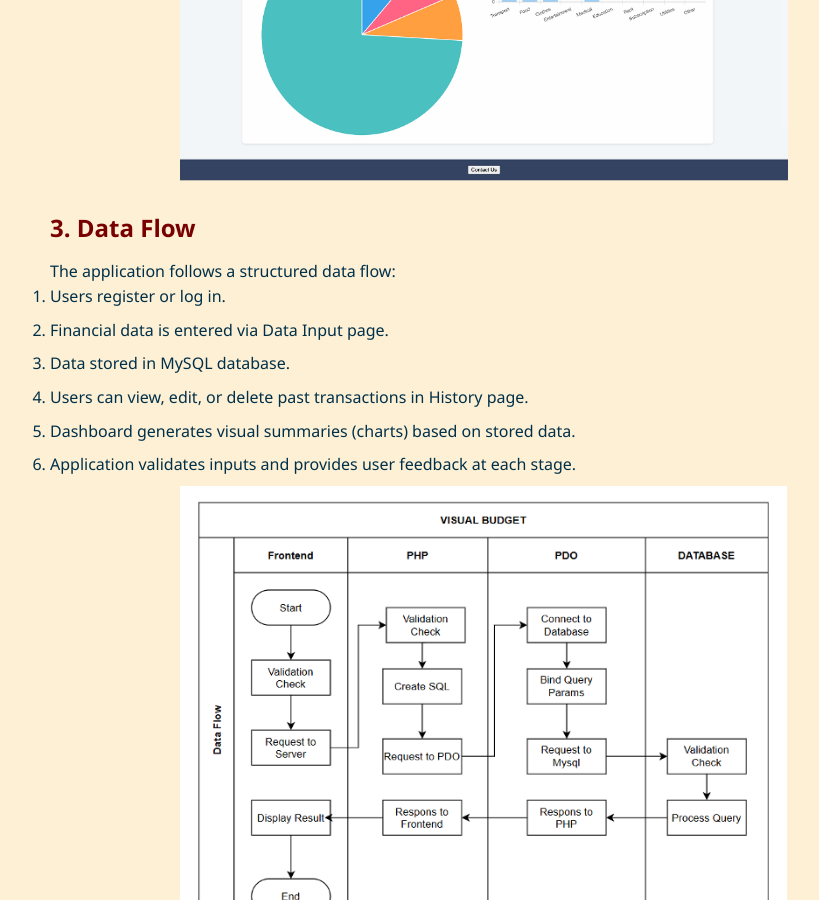
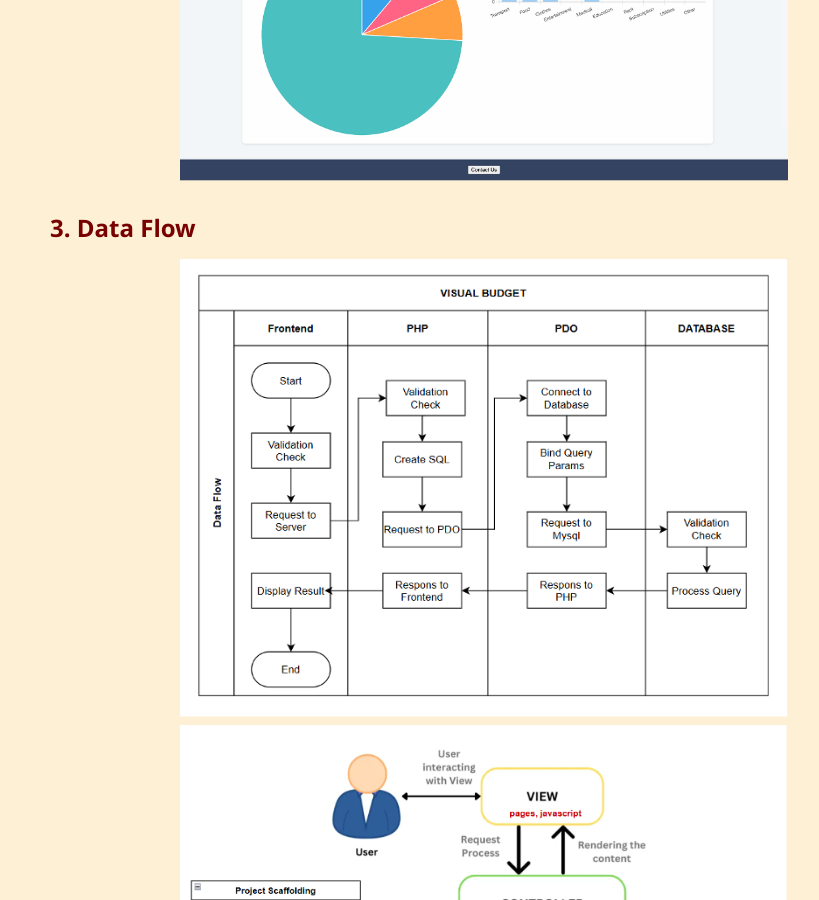
Before and after one commit to kang-tian/kang-tian.github.io, a Jekyll site: the page built from projects/Full-Stack-Interactive-Web-Application-for-Finance-Visualization/index.md, in a window 1280 px wide and 900 px high, scrolled down 5085 px. Shown: the whole window, without its empty margins (156-975 px from the left). Built offline with Jekyll 4.4.1, drawn with Linux system fonts in a browser that asks for light colours; our own code applies the rules of GitHub Pages for plain Markdown files; some of the changed text lies outside the part shown.

Commit message:
Update index.md

```diff
--- a/projects/Full-Stack-Interactive-Web-Application-for-Finance-Visualization/index.md
+++ b/projects/Full-Stack-Interactive-Web-Application-for-Finance-Visualization/index.md
@@ -17,7 +17,7 @@ VisualBudget is a web application that allows users to monitor and visualize the
 **Purpose:**
 - Help users gain clear insights into their financial habits.
 - Encourage budgeting, investment tracking, and long-term financial planning.
-- Facilitate the Visualization of the income and spending
+- Facilitate the Visualization of the income and spending.
 
 **Technical Implementation (Proposed):**
 - **Frontend:** HTML, CSS, JavaScript
@@ -97,13 +97,6 @@ VisualBudget is a web application that allows users to monitor and visualize the
 
 
 ## 3. Data Flow
-The application follows a structured data flow:
-1. Users register or log in.
-2. Financial data is entered via Data Input page.
-3. Data stored in MySQL database.
-4. Users can view, edit, or delete past transactions in History page.
-5. Dashboard generates visual summaries (charts) based on stored data.
-6. Application validates inputs and provides user feedback at each stage.
 <p align="center">
   <img src="/projects/Full-Stack-Interactive-Web-Application-for-Finance-Visualization/images/Picture8.png" alt="Reviews per Page" width="70%"/>
 </p>
```
